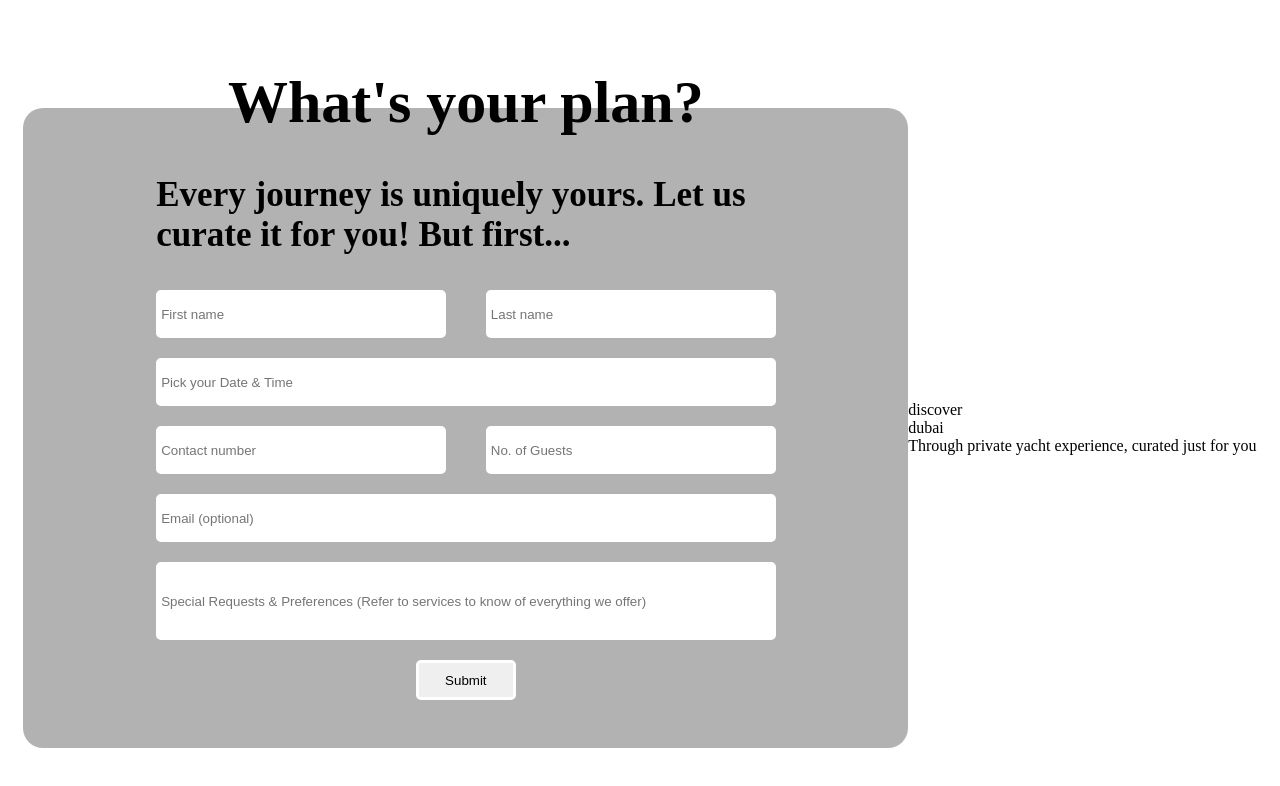
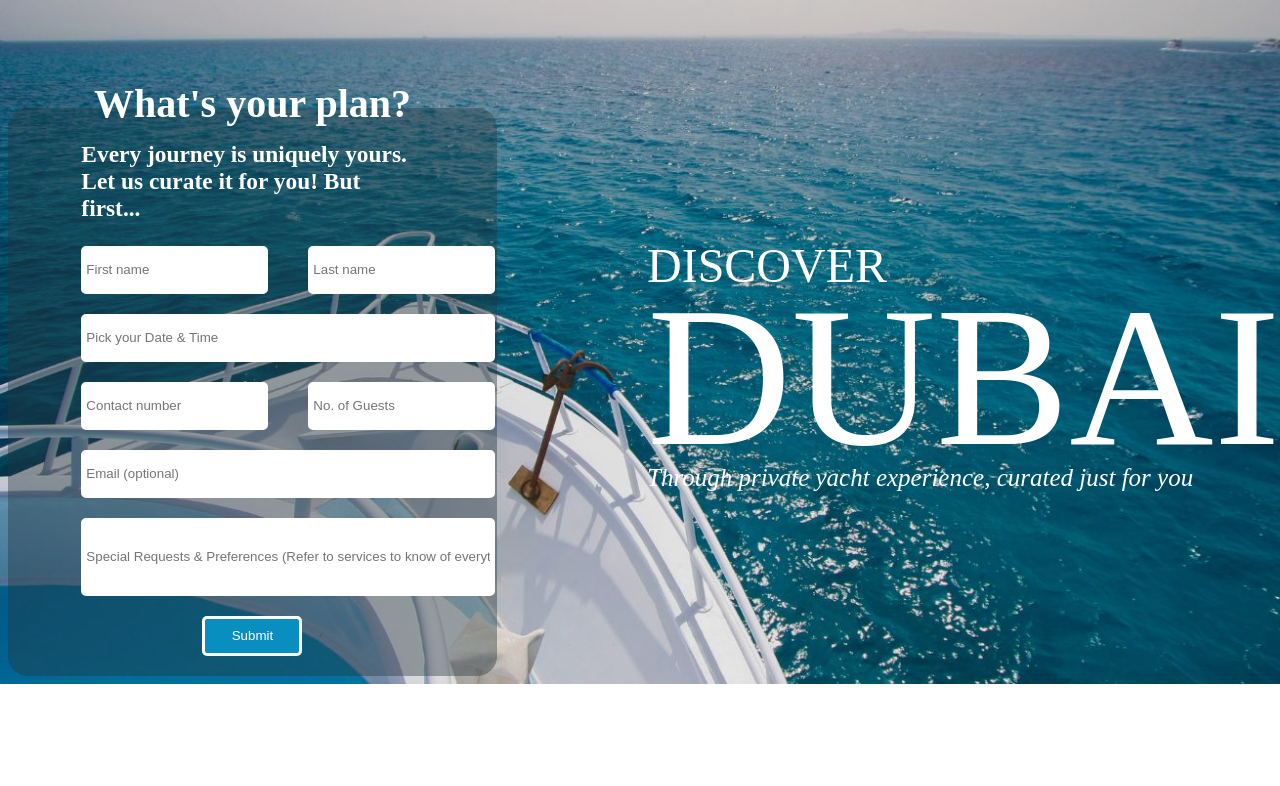
Before and after one commit to Bakura09/saffu.github.io, a plain HTML site: page index.html in a window 1280 px wide. Drawn offline with Linux system fonts and the light colour scheme.

Commit message:
added hero-section and improved styling

```diff
--- a/resources/style.css/style.css
+++ b/resources/style.css/style.css
@@ -1,15 +1,26 @@
 body {
+  /* background-image: url("/resources/Images/background.jpeg"); */
+  /* background: rgba(0, 0, 0, 0.7), url("/resources/Images/background.jpeg"); */
+  background: linear-gradient(rgba(0, 0, 0, 0.1), rgba(0, 0, 0, 0.1)),
+    url("/resources/Images/background.jpeg");
+  background-size: cover;
+  background-repeat: no-repeat;
+  /* background-size: 100% auto; */
   display: flex;
   justify-content: center;
   align-items: center;
+  flex-direction: row;
+  column-gap: 150px;
   padding-top: 100px;
+  color: white;
 }
 
 div.card {
-  background-color: rgba(0, 0, 0, 0.3);
+  background-color: rgba(36, 54, 60, 0.4);
+  z-index: 0;
   border-radius: 20px;
-  height: 80vh;
-  width: 70%;
+  height: 40%;
+  width: 40%;
   position: relative;
   display: flex;
   justify-content: center;
@@ -18,11 +29,11 @@ div.card {
 
 div.card__label {
   position: absolute;
-  top: -80px;
+  top: -55px;
   width: 100%;
   text-align: center;
-  font-size: 30px;
-  z-index: 100;
+  font-size: 20px;
+  z-index: 1;
 }
 
 div.card__body {
@@ -32,7 +43,8 @@ div.card__body {
 }
 
 div.card__headline {
-  font-size: 30px;
+  font-size: 20px;
+  padding-top: 10px;
 }
 
 div.inputs {
@@ -81,6 +93,8 @@ div.inputs {
   width: 100px;
   height: 40px;
   margin: 20px auto;
+  color: white;
+  background-color: rgb(8, 143, 191);
 }
 
 input {
@@ -88,3 +102,35 @@ input {
   border-radius: 5px;
   border: solid white;
 }
+
+div.hero-hook {
+  width: 625px;
+  height: auto;
+  margin-bottom: 50px;
+}
+
+div.hero-hook .discover {
+  font-size: 48px;
+  text-transform: uppercase;
+}
+
+div.hero-hook .dubai {
+  font-size: 200px;
+  text-transform: uppercase;
+}
+
+div.hero-hook .text {
+  font-size: 25px;
+  font-style: italic;
+}
+
+div.hero-hook .discover,
+div.hero-hook .dubai,
+div.hero-hook .text {
+  margin: 0;
+  padding: 0;
+}
+
+p {
+  line-height: 0.9;
+}
```
Also changed, not shown: resources/Images/background.jpeg (added).
